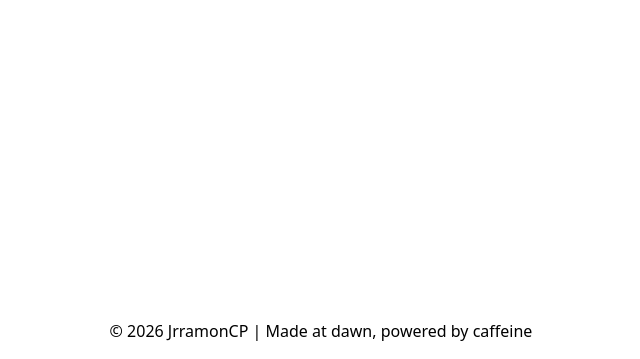
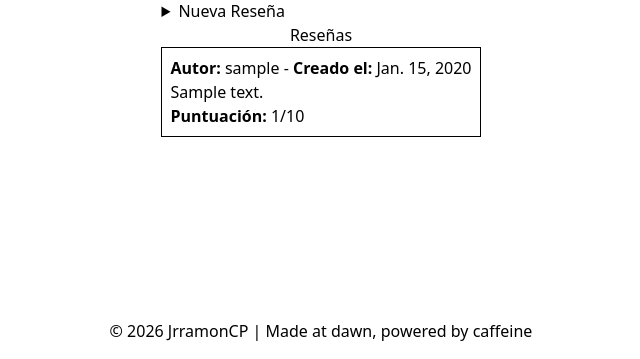
Before and after one commit to jrcaravaca/biblioteca_django, a Django app: page /book-detail/1 in a window 1280 px wide. Shown: the part 441-800 px from the top of the page, without its empty margins (319-959 px from the left). Run offline with Django 5.2, Linux system fonts and the light colour scheme; a user stored in the database is signed in; tables that the repository leaves empty hold one stand-in row (values such as "Sample post"); some libraries are stand-ins or nearby versions.

Commit message:
Agregar modelo de Reseña y formulario para crear reseñas de libros. Actualizar vista de detalle de libro para incluir reseñas y su promedio de puntuación.
Co-authored-by: Copilot <copilot@github.com>

```diff
--- /dev/null
+++ b/Library/forms.py
@@ -0,0 +1,19 @@
+from .models.book_model import Book, Review
+from django import forms
+
+# class BookCreateForm(ModelForm):
+#     class Meta:
+#         model = Post
+#         fields = [
+#             'image',
+#             'caption'
+#         ]
+
+
+class ReviewCreateForm(forms.ModelForm):
+    class Meta:
+        model = Review
+        fields = [
+            'review',
+            'puntuacion'
+        ]
--- a/Library/models/book_model.py
+++ b/Library/models/book_model.py
@@ -1,4 +1,5 @@
 from django.db import models
+from django.db.models import Avg
 from .author_model import Author
 from ..constants import GENRE_CHOICES, LANGS_CHOICES
 
@@ -19,6 +20,26 @@ class Book(models.Model):
     def out_of_stock(self):
         return self.cantidad <= 0
 
+    @property
+    def average_rating(self):
+        return self.reviews.aggregate(avg=Avg('puntuacion'))['avg'] or 0
+
     def __str__(self):
         status = ["SIN STOCK"] if self.out_of_stock else f"{self.cantidad} uds"
         return f"{self.title} - {status}"
+
+
+class Review(models.Model):
+    book = models.ForeignKey(Book, on_delete=models.CASCADE, related_name="reviews")
+    user = models.ForeignKey('auth.User', on_delete=models.CASCADE, verbose_name='usuario')
+    review = models.TextField('Reseña', max_length=1500, blank=False, null=False)
+    created_at = models.DateField(auto_now_add=True, verbose_name='Fecha de creación del comentario')
+    puntuacion = models.PositiveIntegerField('Puntuación', blank=False, null=False)
+
+    class Meta:
+        verbose_name = 'Reseña'
+        verbose_name_plural = 'Reseñas'
+        ordering = ['-created_at']
+
+    def __str__(self):
+        return f"{self.user.username} - {self.book.title}"
--- a/Library/views.py
+++ b/Library/views.py
@@ -8,11 +8,29 @@ from django.urls import reverse
 
 from .models.book_model import Book
 from .models.author_model import Author
+from .forms import ReviewCreateForm
+
 
 
 # Create your views here.
 @method_decorator(login_required, name='dispatch')
-class BookDetailView(DetailView):
+class BookDetailView(DetailView, FormView):
     model = Book
     template_name = "books/book_detail.html"
     context_object_name = "book"
+    form_class = ReviewCreateForm
+
+    def get_context_data(self, **kwargs):
+        context = super().get_context_data(**kwargs)
+        context['form'] = self.get_form()
+        return context
+
+    def form_valid(self, form):
+        form.instance.user = self.request.user
+        form.instance.book = self.get_object()
+        form.save()
+        messages.add_message(self.request, messages.SUCCESS, 'Reseña añadida correctamente')
+        return super(BookDetailView, self).form_valid(form)
+
+    def get_success_url(self):
+        return reverse('book-detail', args=[self.get_object().pk])
--- a/biblioteca_django/templates/books/book_detail.html
+++ b/biblioteca_django/templates/books/book_detail.html
@@ -1,4 +1,5 @@
 {% extends "general/layout.html" %}
+{% load crispy_forms_tags %}
 {% block head_title %} Biblioteca - {{book.title}} {% endblock %}
 
 {% block page_content %}
@@ -12,9 +13,51 @@
             <p><b>Editorial:</b> {{ book.editorial}}</p>
             <p><b>Fecha de Publicación:</b> {{ book.publication_date}}</p>
             <p><b>ISBN:</b> {{ book.isbn }}</p>
+            <p><b>Stock:</b> {{ book.cantidad }}</p>
+            <p><b>Puntuación de nuestros usuarios: </b> {{ book.average_rating }} </p>
             <hr>
             <p class="w-200 mt-2">{{ book.synopsis }}</p>
         </article>
     </section>
+        {% comment %} RESEÑAS {% endcomment %}
+    <section class="reviews" p-2 px-3">
+        <div>
+            <details>
+                <summary>Nueva Reseña</summary>
+                <form action="" method='post'>
+                    <div class="row">
+                        <div class="col col-12">
+                            {% csrf_token %}
+                            {{ form.review|as_crispy_field }}
+                            {{ form.puntuacion|as_crispy_field }}
+                        </div>
+                        <div class="col col-12">
+                            <button class="btn btn-primary btn-sm">Publicar</button>
+                        </div>
+                    </div>
+                </form>
+            </details>
+        </div>
+
+        <h5 class="text-center">Reseñas</h5>
+
+        {% if book.reviews.all.count %}
+            {% for review in book.reviews.all %}
+                <article class="border mb-1 p-2">
+                    <header>
+                        <strong>Autor:</strong> {{ review.user }} - <strong>Creado el: </strong>{{ review.created_at }}
+                    </header>
+                    <div>
+
+                        <p> {{ review.review }} </p>
+                        <p><strong>Puntuación:</strong> {{ review.puntuacion }}/10</p>
+                    </div>
+                </article>
+            {% endfor %}
+        {% else %}
+            <p>Todavía no hay comentarios para esta publicación</p>
+        {% endif %}
+
+    </section>
 
 {% endblock %}
```
Also changed, not shown: Library/migrations/0003_review.py (added).
